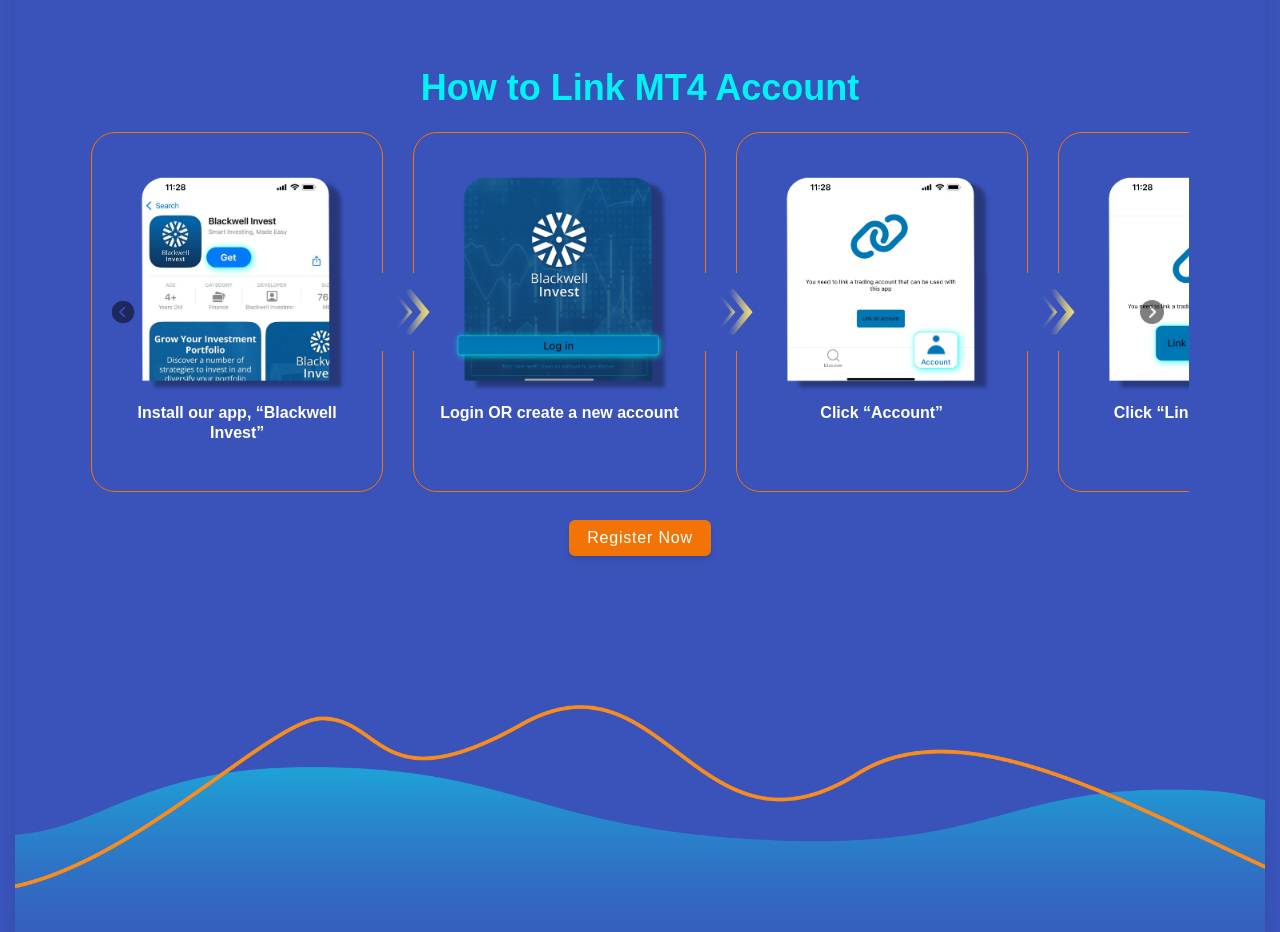
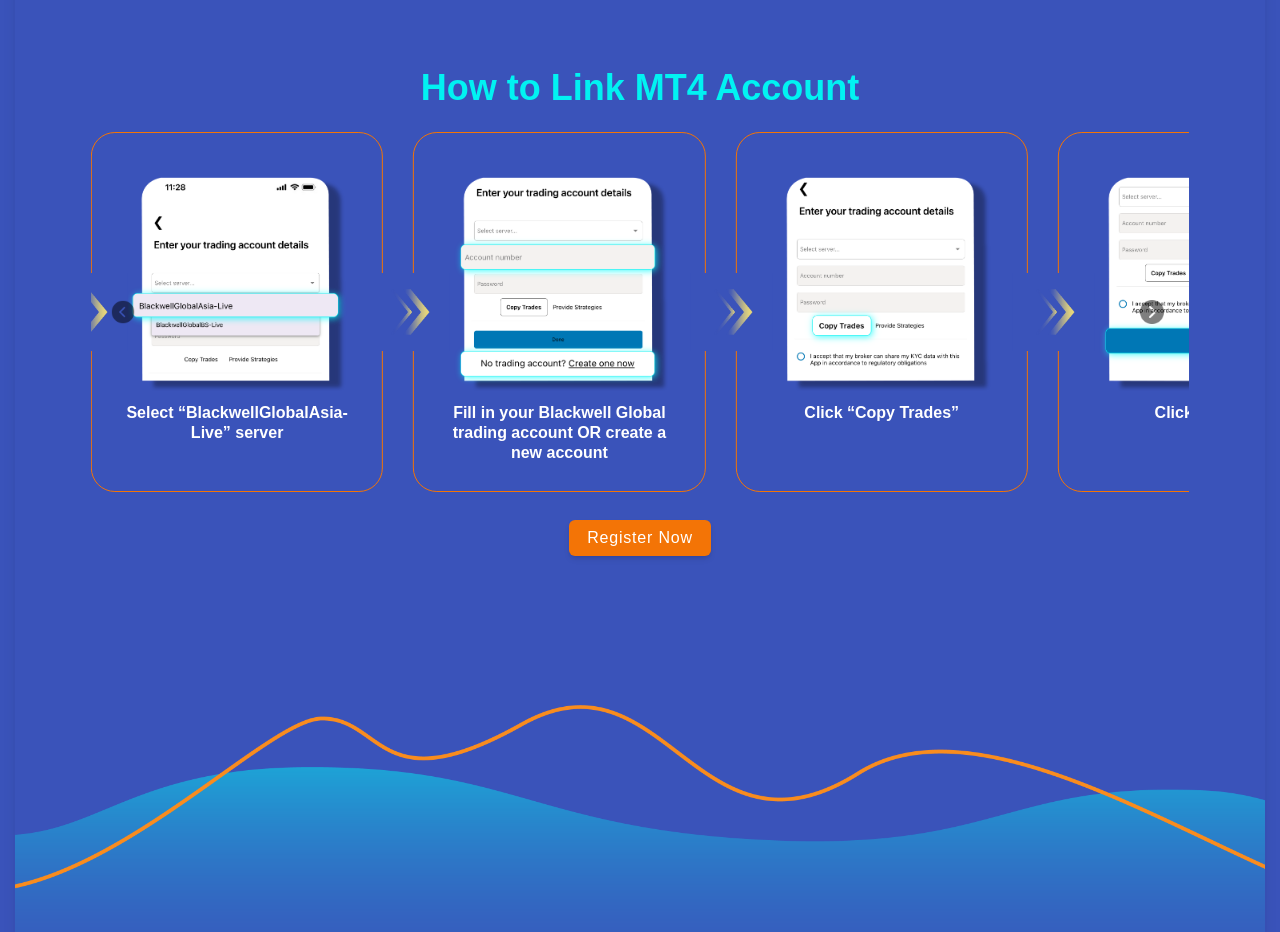
Before and after one commit to Xing4113/copy_trading_webpage, a Next.js app: page / in a window 1280 px wide. Shown: the part 3240-4172 px from the top of the page. Built offline with nearby package versions, Linux system fonts and the light colour scheme.

Commit message:
Update Registration Slider
Add on Initial Slide

```diff
--- a/src/components/ui/RegistrationSlider.js
+++ b/src/components/ui/RegistrationSlider.js
@@ -34,6 +34,7 @@
           768: { slidesPerView: 2.5 },
           640: { slidesPerView: 1.2 }
         }}
+        initialSlide={4} // Set Initial display
         className="w-full relative"
       >
 
```
